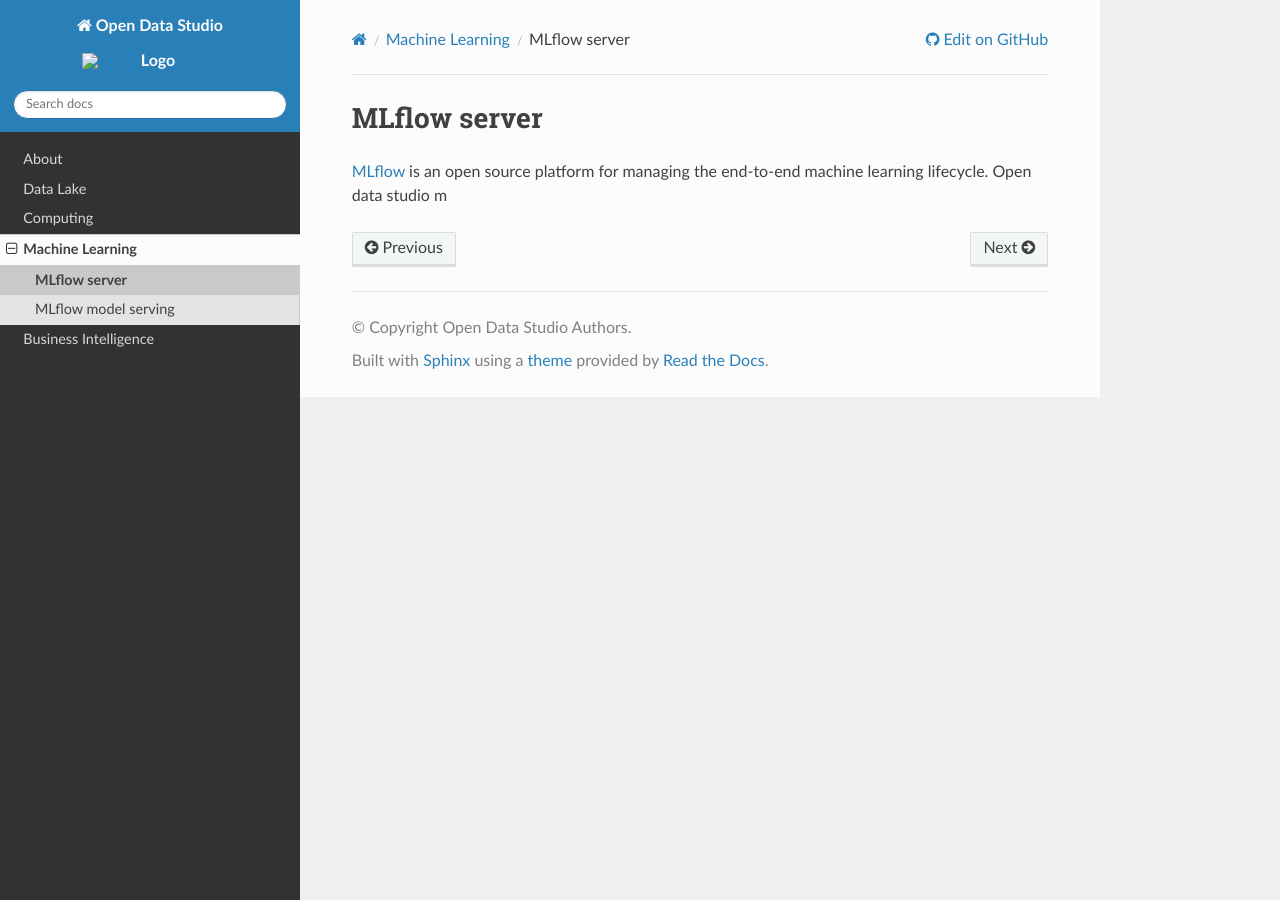
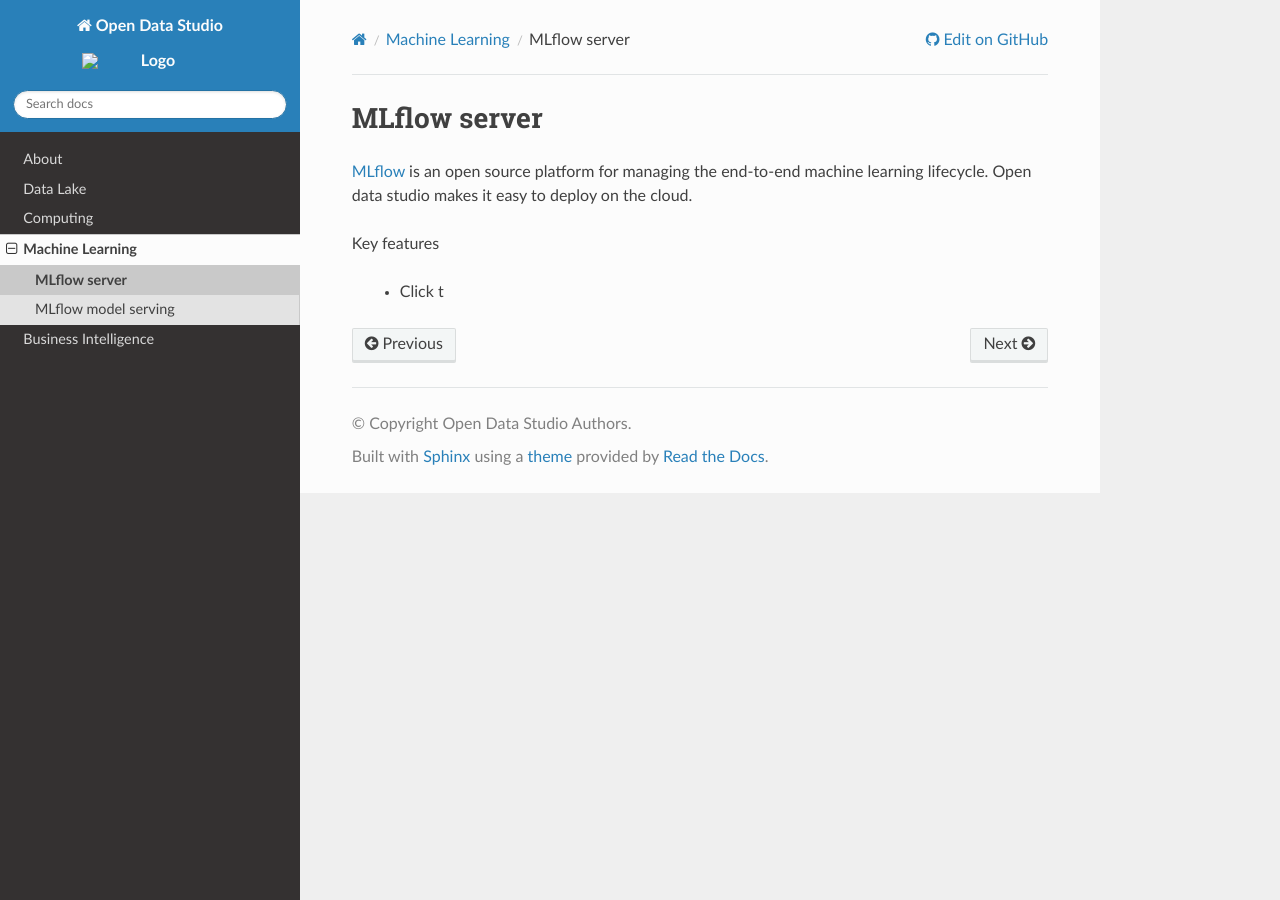
Before and after one commit to Forethoughts/forethoughts-datastudio, a Sphinx documentation site: the page built from docs/machine-learning/mlflow-server.rst, in a window 1280 px wide. Built offline with Sphinx 7.4.7 and the Read the Docs theme 2.0.0, drawn with Linux system fonts in a browser that asks for light colours; pages that are not in the unit, such as notebooks, are missing from menus.

```diff
--- a/docs/machine-learning/mlflow-server.rst
+++ b/docs/machine-learning/mlflow-server.rst
@@ -3,4 +3,8 @@
 ==============
 
 `MLflow <https://mlflow.org>`_ is an open source platform for managing the end-to-end machine learning lifecycle.
-Open data studio m
+Open data studio makes it easy to deploy on the cloud.
+
+Key features
+
+  - Click t
```
